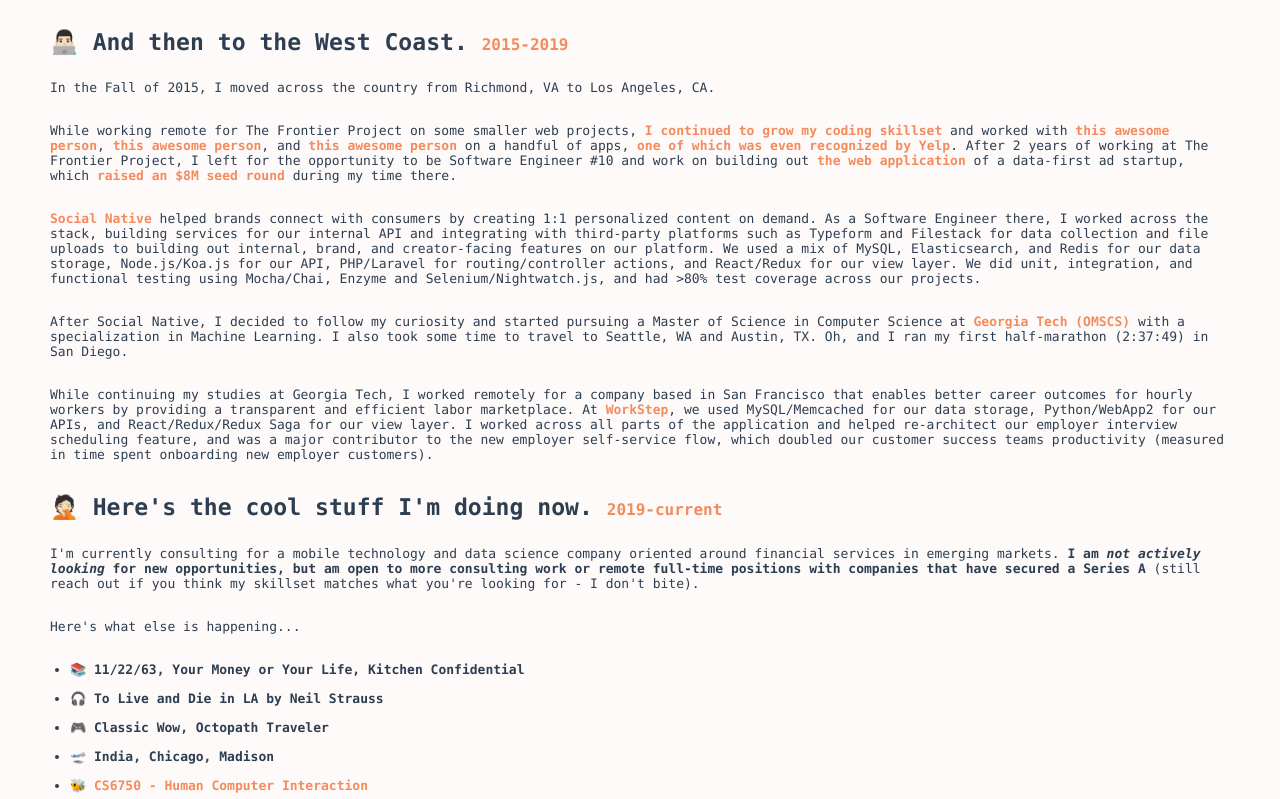
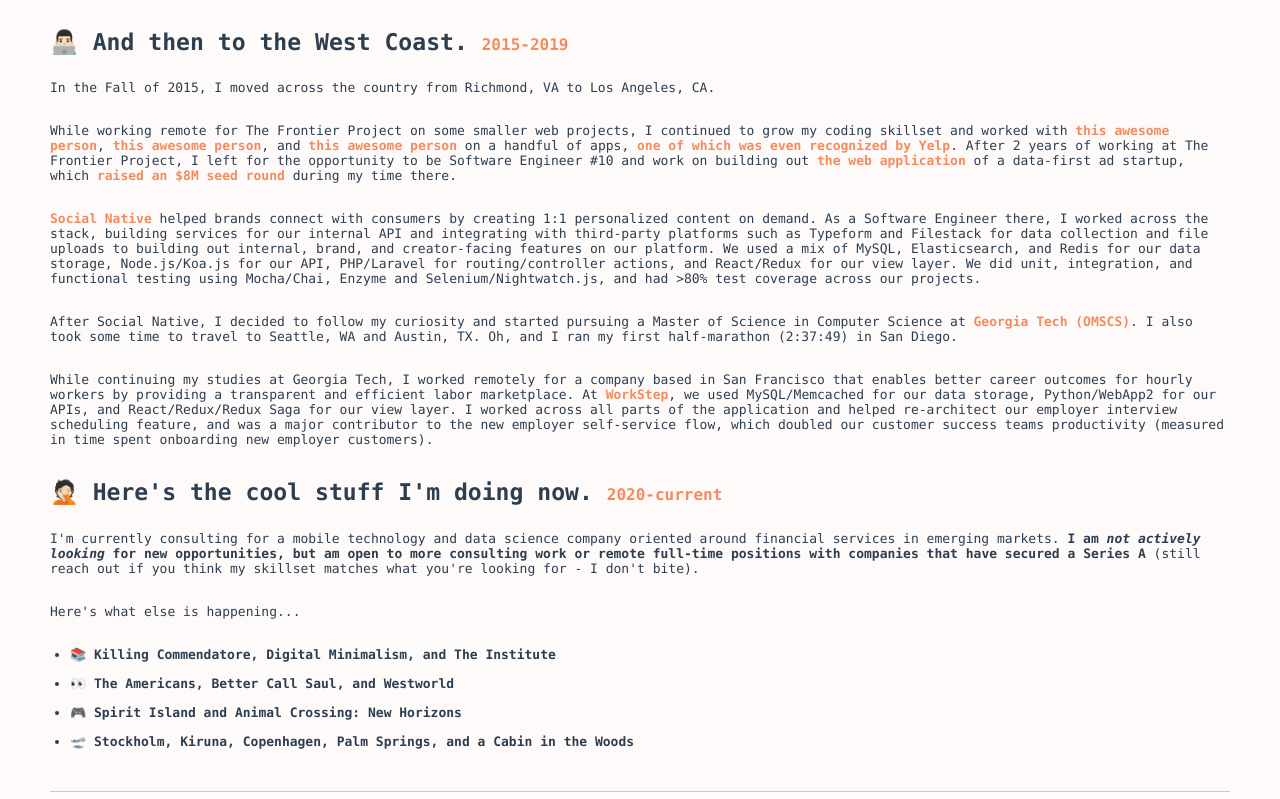
Before and after one commit to c9rl/c9rl.works, a Gatsby site: page /about in a window 1280 px wide. Shown: the part 921-1720 px from the top of the page. Built offline with nearby package versions, Linux system fonts and the light colour scheme; Gatsby itself is replaced by a stand-in of ours; some packages are replaced by stand-ins of ours.

Commit message:
:pencil: update about page

```diff
--- a/src/pages/about.js
+++ b/src/pages/about.js
@@ -21,10 +21,10 @@
             <span role="img" aria-label="cheese">🧀</span> I went to school. <span className="about-body--years">2009</span>
           </h3>
           <p>
-            I attended the University of Wisconsin-Madison in the Fall of 2009 with the intent to be an International
+            I attended the University of Wisconsin-Madison with the intent to be an International
             Business and Japanese double major. I took a variety of courses from calculus/analytical geometry and
             Asian-American history to economics and poetry during my Freshman year. I was accepted into the
-            business school, but instead decided to pursue a B.S. in Economics thanks to Paul Krugman's enlightening textbook.
+            Business School, but instead decided to pursue a B.S. in Economics thanks to Paul Krugman's enlightening textbook.
             If you didn't find me studying in the basement of Steenbock Library or at a table at <a
             href="https://goo.gl/maps/YgQPT2XCK8N2" target="_blank" rel="noopener noreferrer">my favorite coffee shop in Madison</a>,
             you could find me speaking Japanese at 会話の会 in Memorial Union or tutoring other students on how
@@ -37,7 +37,7 @@
             In 2010, I interned at Central Japan Railways (JR Central), Japan's highest throughput high-speed-rail
             operator (that's a fancy way of saying their most popular train company). I lived in a little apartment
             near Shinagawa Station in Tokyo for 3 months during that summer and conducted field work analyzing JR Central's
-            marketing strategies and ridership/throughput. I eventually presented my research to their int'l division in Japanese.
+            marketing strategies, ridership, and throughput. I eventually presented my research to their International Division in Japanese.
             The following summer I participated in Capital One's Summit for Developing Leaders, a one-week intensive case study competition,
             where my team placed 2nd and took home some sweet <i>vintage</i> iPod Shuffles as our prize.
           </p>
@@ -77,9 +77,8 @@
             In the Fall of 2015, I moved across the country from Richmond, VA to Los Angeles, CA.
           </p>
           <p>
-            While working remote for The Frontier Project on some smaller web projects, <a
-            href="https://en.wikipedia.org/wiki/MakerSquare" target="_blank" rel="noopener noreferrer">I continued to grow my coding
-            skillset</a> and worked with <a href="https://www.linkedin.com/in/shin-adachi-1b6bb1113/" target="_blank" rel="noopener noreferrer">this
+            While working remote for The Frontier Project on some smaller web projects, I continued to grow my coding
+            skillset and worked with <a href="https://www.linkedin.com/in/shin-adachi-1b6bb1113/" target="_blank" rel="noopener noreferrer">this
             awesome person</a>, <a href="https://www.linkedin.com/in/daisytsao/" target="_blank" rel="noopener noreferrer">this awesome person</a>,
             and <a href="https://www.linkedin.com/in/justanman/" target="_blank" rel="noopener noreferrer">this awesome person</a> on a handful of
             apps, <a href="https://engineeringblog.yelp.com/2016/05/yelp-online-hackathon-winners.html" target="_blank" rel="noopener noreferrer">one
@@ -101,8 +100,7 @@
           </p>
           <p>
             After Social Native, I decided to follow my curiosity and started pursuing a Master of Science in Computer
-            Science at <a href="http://www.omscs.gatech.edu/" target="_blank" rel="noopener noreferrer">Georgia Tech (OMSCS)</a> with
-            a specialization in Machine Learning. I also took some time to travel to Seattle, WA and Austin, TX. Oh, and I ran
+            Science at <a href="http://www.omscs.gatech.edu/" target="_blank" rel="noopener noreferrer">Georgia Tech (OMSCS)</a>. I also took some time to travel to Seattle, WA and Austin, TX. Oh, and I ran
             my first half-marathon (2:37:49) in San Diego.
           </p>
           <p>
@@ -115,7 +113,7 @@
             productivity (measured in time spent onboarding new employer customers).
           </p>
           <h3>
-            <span role="img" aria-label="male-facepalm">🤦🏻</span> Here's the cool stuff I'm doing now. <span className="about-body--years">2019-current</span>
+            <span role="img" aria-label="male-facepalm">🤦🏻</span> Here's the cool stuff I'm doing now. <span className="about-body--years">2020-current</span>
           </h3>
           <p>
             I'm currently consulting for a mobile technology and data science company oriented around financial services in emerging markets. <b>I
@@ -126,25 +124,19 @@
           <ul>
             <li>
               <span role="img" aria-label="books">📚 </span>
-              11/22/63, Your Money or Your Life, Kitchen Confidential
+              Killing Commendatore, Digital Minimalism, and The Institute
             </li>
             <li>
-              <span role="img" aria-label="headphones">🎧 </span>
-              To Live and Die in LA by Neil Strauss
+              <span role="img" aria-label="eyes-headphones">👀 </span>
+              The Americans, Better Call Saul, and Westworld
             </li>
             <li>
-              <span role="img" aria-label="video-game">🎮 </span>
-              Classic Wow, Octopath Traveler
+              <span role="img" aria-label="games">🎮 </span>
+              Spirit Island and Animal Crossing: New Horizons
             </li>
             <li>
               <span role="img" aria-label="plane-departure">🛫 </span>
-              India, Chicago, Madison
-            </li>
-            <li>
-              <span role="img" aria-label="bee">🐝 </span>
-              <a href="http://www.omscs.gatech.edu/cs-6750-human-computer-interaction" target="_blank" rel="noopener noreferrer">
-                CS6750 - Human Computer Interaction
-              </a>
+              Stockholm, Kiruna, Copenhagen, Palm Springs, and a Cabin in the Woods
             </li>
           </ul>
           <hr/>
@@ -243,11 +235,6 @@
           <p>
             No, that's what <i>I say</i>.
           </p>
-          {/*<hr/>*/}
-          {/*<p>*/}
-          {/*  If you'd like a boring and rigid retelling of the above, <a href="https://s3-us-west-1.amazonaws.com/hel1x/resume/Carl_Bernardo_Resume.pdf" target="_blank" rel="noopener noreferrer">click*/}
-          {/*  here</a> to view my resume.*/}
-          {/*</p>*/}
         </div>
       </React.Fragment>
     )
```
